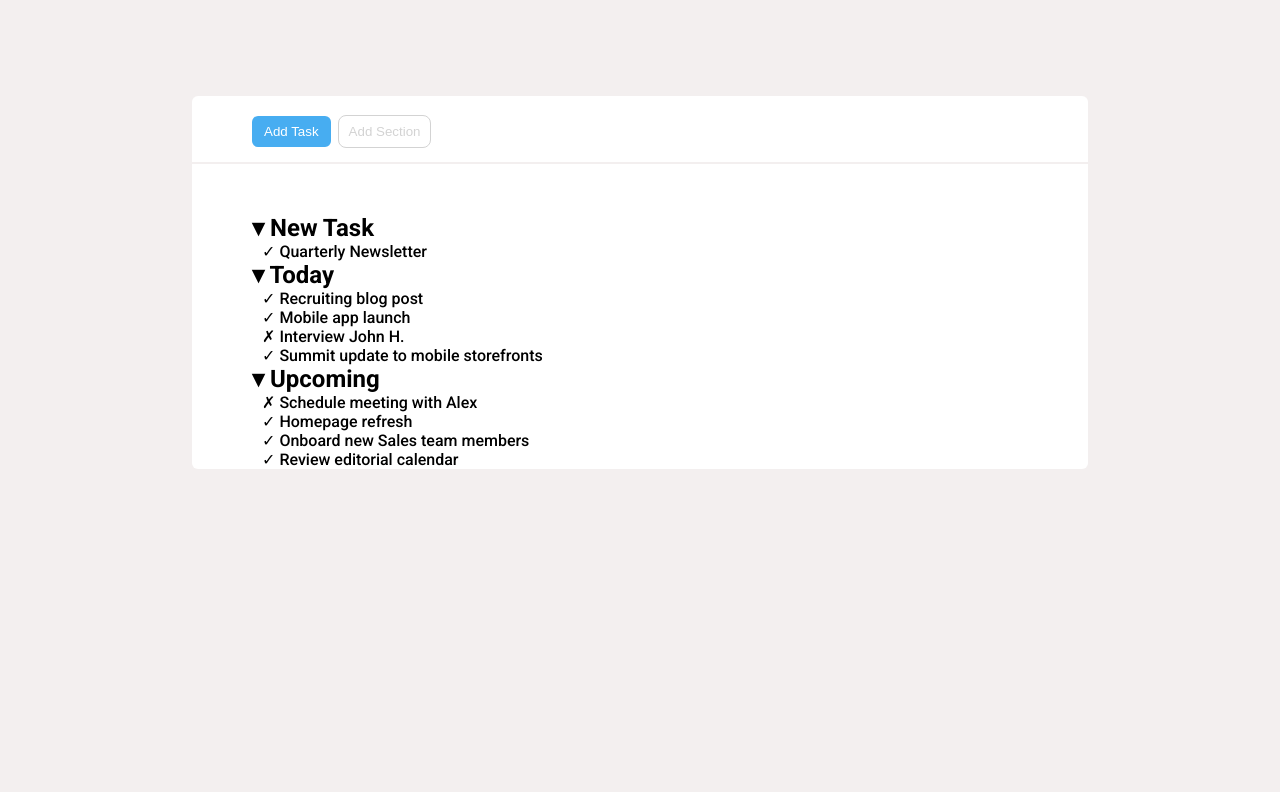
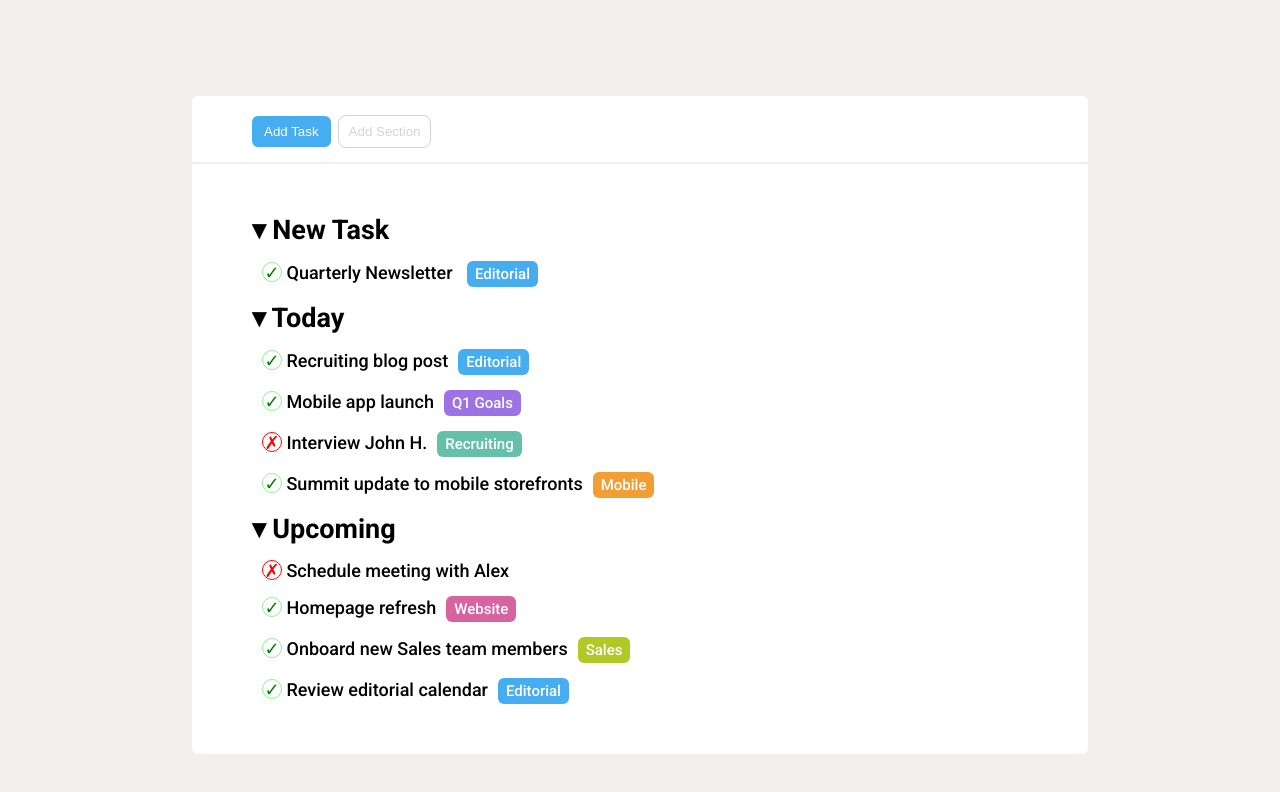
Before and after one commit to PapiMatteo/html-css-toboolist, a plain HTML site: page index.html in a window 1280 px wide. Shown: the part 104-896 px from the top of the page. Before the commit the page ends 800 px from the top, so only its background shows below. Drawn offline with Linux system fonts and the light colour scheme.

Commit message:
add: list symbols and descriprion color

```diff
--- a/css/style.css
+++ b/css/style.css
@@ -36,6 +36,7 @@ header {
     margin: 100px auto;
     background-color: white;
     border-radius: 6px;
+    padding-bottom: 50px;
 }
 
 /* Button  */
@@ -71,3 +72,56 @@ hr {
     list-style: none;
     margin-left: 10px;
 }
+
+.check {
+    display: inline-block;
+    color: green;
+    text-align: center;
+    background-color: white;
+    width: 20px;
+    height: 20px;
+    line-height: 20px;
+    border: 1px solid lightgreen;
+    border-radius: 50%;
+}
+.cross {
+    display: inline-block;
+    color: red;
+    text-align: center;
+    background-color: white;
+    width: 20px;
+    height: 20px;
+    line-height: 20px;
+    border: 1px solid red;
+    border-radius: 50%;
+}
+li{
+    margin-top: 15px;
+    font-size: 18px;
+}
+.boxes {
+    font-size: 15px;
+    color:white;
+    display: inline-block;
+    margin-left: 10px;
+    padding: 4px 8px;
+    border-radius: 6px;
+}
+.edit {
+    background-color: #47adf1;
+}
+.goals {
+    background-color: #9c72e4;
+}
+.recruit {
+    background-color: #64c0a9;
+}
+.mobile {
+    background-color: #f29e33;
+}
+.web {
+    background-color: #d863a1;
+}
+.sales {
+    background-color: #b0c926;
+}
--- a/index.html
+++ b/index.html
@@ -33,23 +33,23 @@
                 <ol class="main-list">
                     <li><h2>&blacktriangledown; New Task</h2>
                         <ul class="sub-list">
-                            <li>&check; Quarterly Newsletter</li>
+                            <li> <span class="check">&check;</span>  Quarterly Newsletter <span class="boxes edit"> Editorial</span></li>
                         </ul>
                     </li>
                     <li><h2>&blacktriangledown; Today</h2>
                         <ul class="sub-list">
-                            <li><span class="check">&check;</span> Recruiting blog post</li>
-                            <li><span class="check">&check;</span> Mobile app launch</li>
-                            <li><span class="cross">&cross;</span> Interview John H.</li>
-                            <li><span class="check">&check;</span> Summit update to mobile storefronts</li>
+                            <li> <span class="check">&check;</span>  Recruiting blog post<span class="boxes edit"> Editorial</span></li>
+                            <li> <span class="check">&check;</span>  Mobile app launch<span class="boxes goals"> Q1 Goals</span></li>
+                            <li> <span class="cross">&cross;</span>  Interview John H.<span class="boxes recruit"> Recruiting</span></li>
+                            <li> <span class="check">&check;</span>  Summit update to mobile storefronts<span class="boxes mobile"> Mobile</span></li>
                         </ul>
                     </li>
                     <li><h2>&blacktriangledown; Upcoming</h2>
                         <ul class="sub-list">
-                            <li><span class="cross">&cross;</span> Schedule meeting with Alex</li>
-                            <li><span class="check">&check;</span> Homepage refresh</li>
-                            <li><span class="check">&check;</span> Onboard new Sales team members</li>
-                            <li><span class="check">&check;</span> Review editorial calendar</li>
+                            <li> <span class="cross">&cross;</span>  Schedule meeting with Alex</li>
+                            <li> <span class="check">&check;</span>  Homepage refresh<span class="boxes web"> Website</span></li>
+                            <li> <span class="check">&check;</span>  Onboard new Sales team members<span class="boxes sales"> Sales</span></li>
+                            <li> <span class="check">&check;</span>  Review editorial calendar<span class="boxes edit"> Editorial</span></li>
                         </ul>
                     </li>
                 </ol>
```
